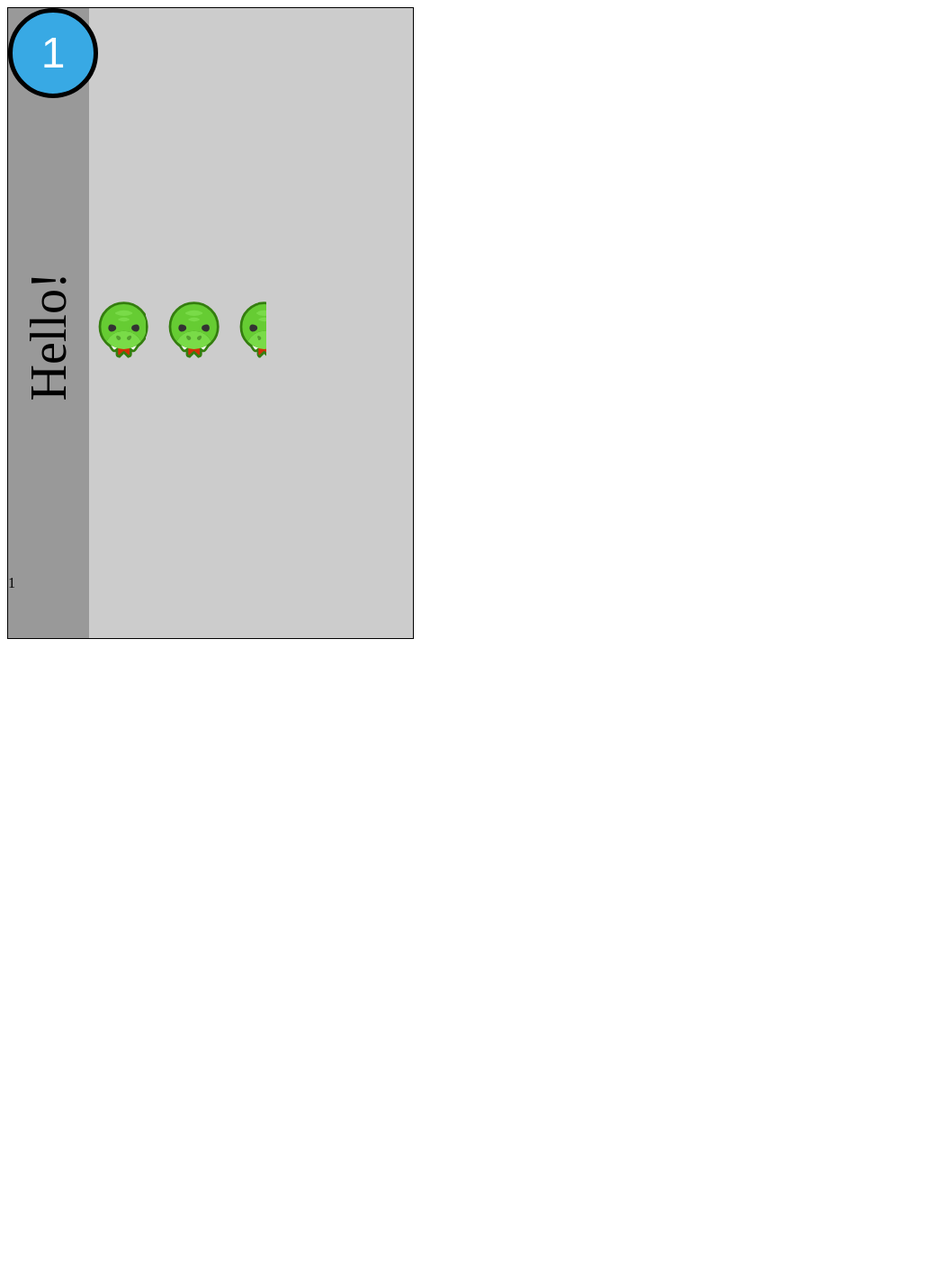
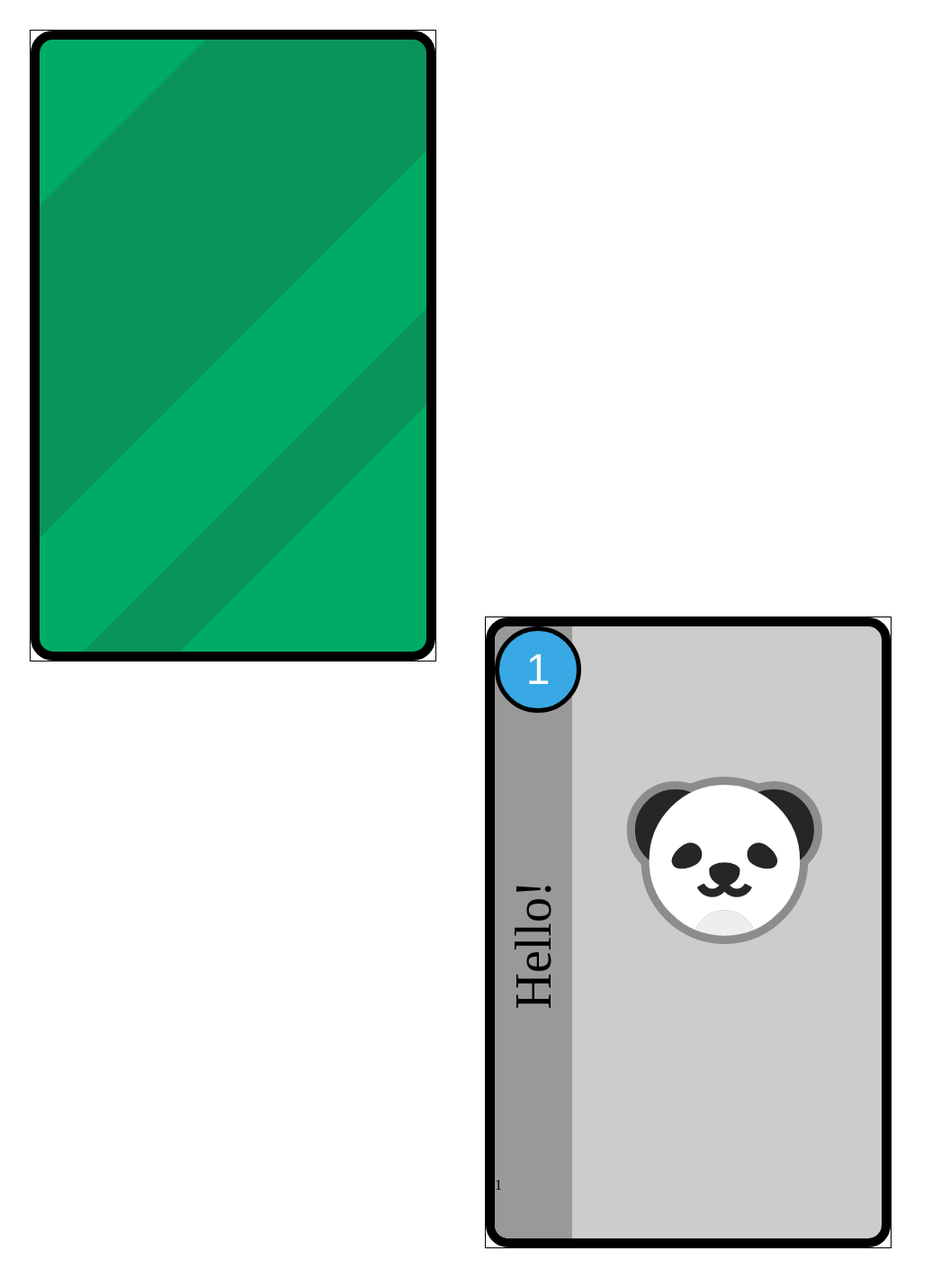
Before and after one commit to daviesian/staks, a Flask app: page /card in a window 1280 px wide. Shown: the whole page at 90% size, without its empty margins (0-1046 px from the left). Before the commit the page ends 710 px from the top, so only its background shows below. Run offline with Flask 2, Linux system fonts and the light colour scheme.

Commit message:
Improvements to card layout, and previewing.

```diff
--- a/app.py
+++ b/app.py
@@ -257,8 +257,10 @@
 @app.route("/card")
 def preview_card():
     card_d = {"name": "Hello!", "power": 1, "rank": 1, "effect": "", "entryEffect": ""}
-    card = Card(card_d)
-    return render_template("card_template.html", c=card)
+    card1 = Card(card_d)
+    card2 = Card(card_d)
+    card2.face_up = True
+    return render_template("card_template.html", card1=card1, card2=card2)
 
 if __name__ == "__main__":
     app.run(host="0.0.0.0",debug=True, threaded=True)
--- a/static/css/card.css
+++ b/static/css/card.css
@@ -3,6 +3,9 @@
     height: 100%;
     background-color: #cccccc;
     display: flex;
+    box-sizing: border-box;
+    border: 10px solid black;
+    border-radius: 25px;
 }
 
 .card.facedown {
@@ -16,11 +19,14 @@
     background-color: #999999;
     display: flex;
     flex-direction: column;
+    box-sizing: border-box;
+    border-radius: 15px 0px 0px 15px;
 }
 .card .card-body {
     flex-grow: 1;
-    display: flex;
+  /*  display: flex;
     align-items: center;
+    justify-content: center;*/
 }
 
 .card .info-bar .card-name-container {
@@ -58,11 +64,43 @@
 }
 
 .card .card-image-container {
-    width: 33%;
+    width: 75%;
+    height: 40%;
+    margin: auto;
+    margin-top: 33%;
 }
 .card .card-image {
     width: 100%;
-    height: 0;
-    padding: 33%;
+    height: 100%;
+}
+
+.card-image.giraffe {
+    background: url(/static/animals.svg#giraffe);
+}
+.card-image.panda {
+    background: url(/static/animals.svg#panda);
+}
+.card-image.parrot {
+    background: url(/static/animals.svg#parrot);
+}
+.card-image.penguin {
+    background: url(/static/animals.svg#penguin);
+}
+.card-image.monkey {
+    background: url(/static/animals.svg#monkey);
+}
+.card-image.rabbit {
+    background: url(/static/animals.svg#rabbit);
+}
+.card-image.snake {
     background: url(/static/animals.svg#snake);
 }
+.card-image.hippo {
+    background: url(/static/animals.svg#hippo);
+}
+.card-image.pig {
+    background: url(/static/animals.svg#pig);
+}
+.card-image.elephant {
+    background: url(/static/animals.svg#elephant);
+}
--- a/templates/card.html
+++ b/templates/card.html
@@ -1,3 +1,4 @@
+{% if c.face_up %}
 <div class="card">
     <div class="info-bar">
         <div class="card-level">
@@ -19,3 +20,7 @@
         </div>
     </div>
 </div>
+{% else %}
+<div class="card facedown">
+</div>
+{% endif %}
--- a/templates/card_template.html
+++ b/templates/card_template.html
@@ -3,8 +3,15 @@
     <link rel="stylesheet" type="text/css" href="/static/css/card.css">
 </head>
 <body>
-    <div style="width:450px; height:700px; border: 1px solid black;">
-        {% include "card.html" %}
+    <div style="width:450px; height:700px; border: 1px solid black;margin: 25px;display:inline-block;">
+        {% with c = card1 %}
+            {% include "card.html" %}
+        {% endwith %}
+    </div>
+    <div style="width:450px; height:700px; border: 1px solid black;margin: 25px;display:inline-block;">
+        {% with c = card2 %}
+            {% include "card.html" %}
+        {% endwith %}
     </div>
 </body>
 </html>
```
